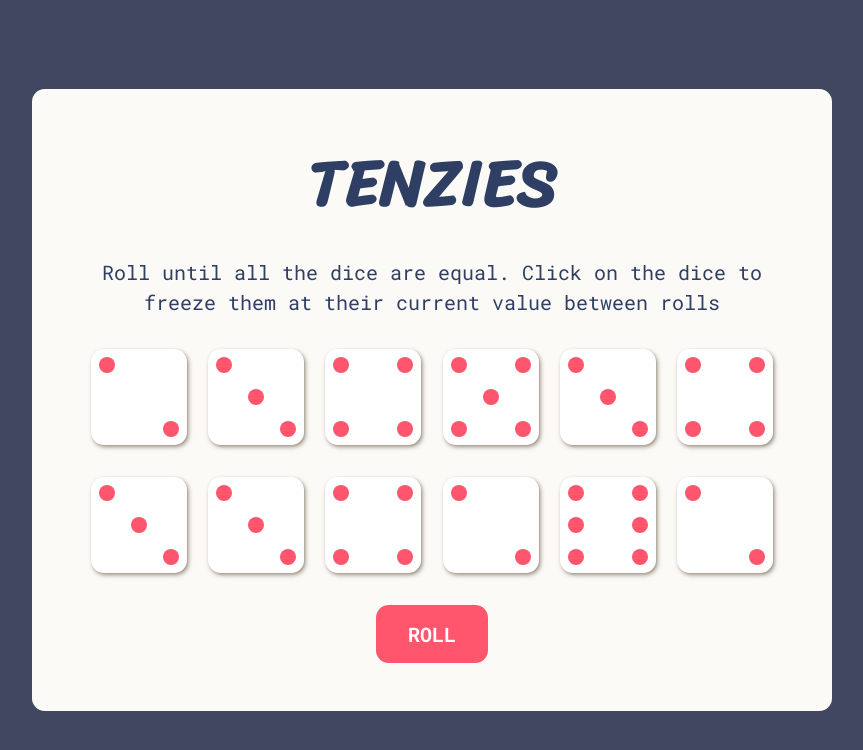
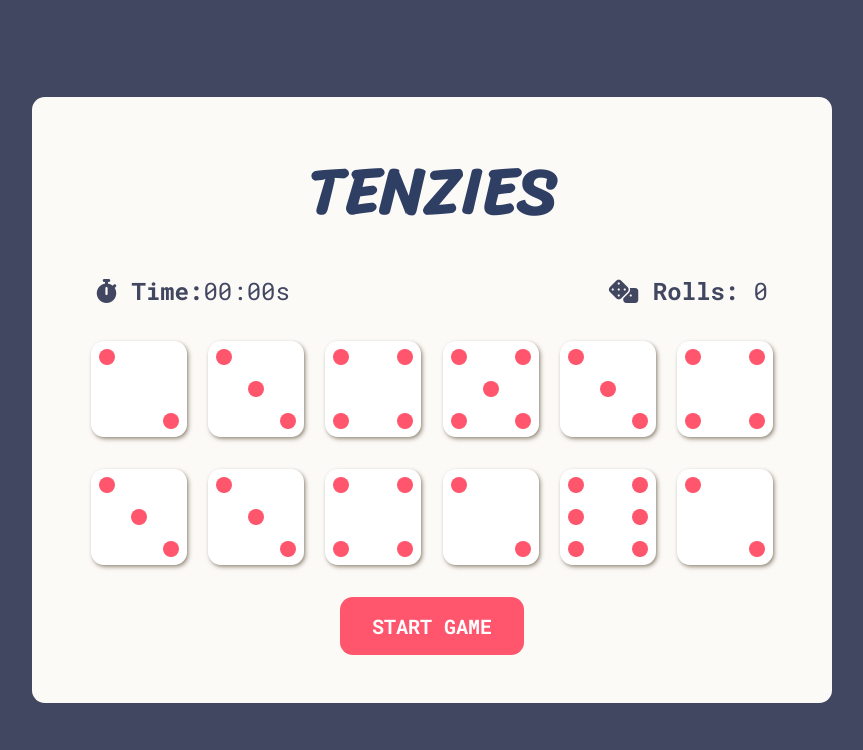
Before and after one commit to NoaSalgado/Tenzies, a React (Vite) app: page / in a window 1280 px wide. Shown: the top 750 px of the page, without its empty margins (208-1071 px from the left). Built offline with nearby package versions, Linux system fonts and the light colour scheme.

Commit message:
Feat: add time and number of dice rolls tracker

```diff
--- a/index.html
+++ b/index.html
@@ -4,9 +4,15 @@
     <meta charset="UTF-8" />
     <link rel="icon" type="image/svg+xml" href="/vite.svg" />
     <meta name="viewport" content="width=device-width, initial-scale=1.0" />
+    <!-- Google Fonts -->
     <link
       href="https://fonts.googleapis.com/css2?family=Roboto+Mono:wght@400;700&family=Sriracha&display=swap"
       rel="stylesheet"
+    />
+    <!-- Font Awesome -->
+    <link
+      rel="stylesheet"
+      href="https://cdnjs.cloudflare.com/ajax/libs/font-awesome/6.4.0/css/all.min.css"
     />
     <title>Tenzies</title>
   </head>
--- a/src/Board.jsx
+++ b/src/Board.jsx
@@ -1,7 +1,8 @@
 import Dice from './Dice';
-function Board({ allDice, handleDiceClick }) {
+function Board({ allDice, handleDiceClick, gameStarted }) {
+  const className = `board ${gameStarted ? '' : 'disabled'}`;
   return (
-    <div className='board'>
+    <div className={className}>
       {allDice.map(({ id, value, isFreezed }) => (
         <Dice
           key={id}
--- a/src/Button.jsx
+++ b/src/Button.jsx
@@ -1,6 +1,10 @@
-function Button({ rollDice, restartGame, isTenzies }) {
-  const buttonText = isTenzies ? 'New Game' : 'Roll';
-  const action = isTenzies ? restartGame : rollDice;
+function Button({ startGame, rollDice, restartGame, isTenzies, gameStarted }) {
+  const buttonText = isTenzies
+    ? 'New Game'
+    : !gameStarted
+    ? 'Start Game'
+    : 'Roll';
+  const action = isTenzies ? restartGame : !gameStarted ? startGame : rollDice;
 
   return (
     <button className='roll-btn' onClick={action}>
--- /dev/null
+++ b/src/GameTracker.jsx
@@ -0,0 +1,18 @@
+function GameTracker({ time, rolls }) {
+  const seconds = Math.floor((time % 6000) / 100);
+  const miliseconds = time % 100;
+  return (
+    <div className='game-tracker'>
+      <p className='timer'>
+        <i className='fa-solid fa-stopwatch'></i> <span>Time:</span>
+        {seconds.toString().padStart(2, '0')}:
+        {miliseconds.toString().padStart(2, '0')}s
+      </p>
+      <p className='rolls'>
+        <i className='fa-solid fa-dice'></i> <span>Rolls:</span> {rolls}
+      </p>
+    </div>
+  );
+}
+
+export default GameTracker;
--- a/src/Header.jsx
+++ b/src/Header.jsx
@@ -2,10 +2,6 @@ function Header() {
   return (
     <header className='header'>
       <h1 className='heading'>Tenzies</h1>
-      <p className='game-instructions'>
-        Roll until all the dice are equal. Click on the dice to freeze them at
-        their current value between rolls
-      </p>
     </header>
   );
 }
--- a/src/TenziesGame.jsx
+++ b/src/TenziesGame.jsx
@@ -1,5 +1,6 @@
 import { useEffect, useState } from 'react';
 import Header from './Header';
+import GameTracker from './GameTracker';
 import Board from './Board';
 import Button from './Button';
 
@@ -9,6 +10,9 @@ import Confetti from 'react-confetti';
 function TenziesGame() {
   const [allDice, setAllDice] = useState(generateAllInitialDice());
   const [isTenzies, setIsTenzies] = useState(false);
+  const [time, setTime] = useState(0);
+  const [gameStarted, setGameStarted] = useState(false);
+  const [rolls, setRolls] = useState(0);
 
   useEffect(() => {
     const allDiceAreFreezed = allDice.every((dice) => dice.isFreezed);
@@ -18,6 +22,19 @@ function TenziesGame() {
     // Game ends when all dice have the same value and are all selected
     setIsTenzies(allDiceAreFreezed && allDiceHaveSameValue);
   }, [allDice]);
+
+  useEffect(() => {
+    if (isTenzies) {
+      setGameStarted(false);
+    }
+
+    let timer;
+    if (gameStarted) {
+      timer = setInterval(() => setTime((prevTime) => prevTime + 1), 10);
+    }
+
+    return () => clearInterval(timer);
+  }, [time, gameStarted]);
 
   function generateNewDice() {
     return {
@@ -43,15 +60,23 @@ function TenziesGame() {
     );
   }
 
+  function startGame() {
+    setGameStarted(true);
+  }
+
   function rollDice() {
     setAllDice((prevAlldice) =>
       prevAlldice.map((dice) => (dice.isFreezed ? dice : generateNewDice()))
     );
+    setRolls((prevRolls) => prevRolls + 1);
   }
 
   function restartGame() {
     setAllDice(generateAllInitialDice());
     setIsTenzies(false);
+    setGameStarted(true);
+    setTime(0);
+    setRolls(0);
   }
 
   return (
@@ -59,11 +84,18 @@ function TenziesGame() {
       {isTenzies && <Confetti />}
       <Header />
       <main>
-        <Board allDice={allDice} handleDiceClick={handleDiceClick} />
+        <GameTracker time={time} rolls={rolls} />
+        <Board
+          allDice={allDice}
+          handleDiceClick={handleDiceClick}
+          gameStarted={gameStarted}
+        />
         <Button
+          startGame={startGame}
           rollDice={rollDice}
           restartGame={restartGame}
           isTenzies={isTenzies}
+          gameStarted={gameStarted}
         />
       </main>
     </>
--- a/src/index.css
+++ b/src/index.css
@@ -45,9 +45,22 @@ body {
   text-transform: uppercase;
 }
 
-.game-instructions {
-  font-size: 1.25rem;
-  text-align: center;
+.game-tracker {
+  display: flex;
+  justify-content: space-between;
+  margin-bottom: 2rem;
+  padding: 0 1rem;
+}
+
+.timer,
+.rolls {
+  font-size: 1.5rem;
+  color: #424761;
+}
+
+.timer span,
+.rolls span {
+  font-weight: 700;
 }
 
 .board {
@@ -63,6 +76,10 @@ body {
   .board {
     grid-template-columns: repeat(6, 1fr);
   }
+}
+
+.board.disabled {
+  pointer-events: none;
 }
 
 .dice {
```
